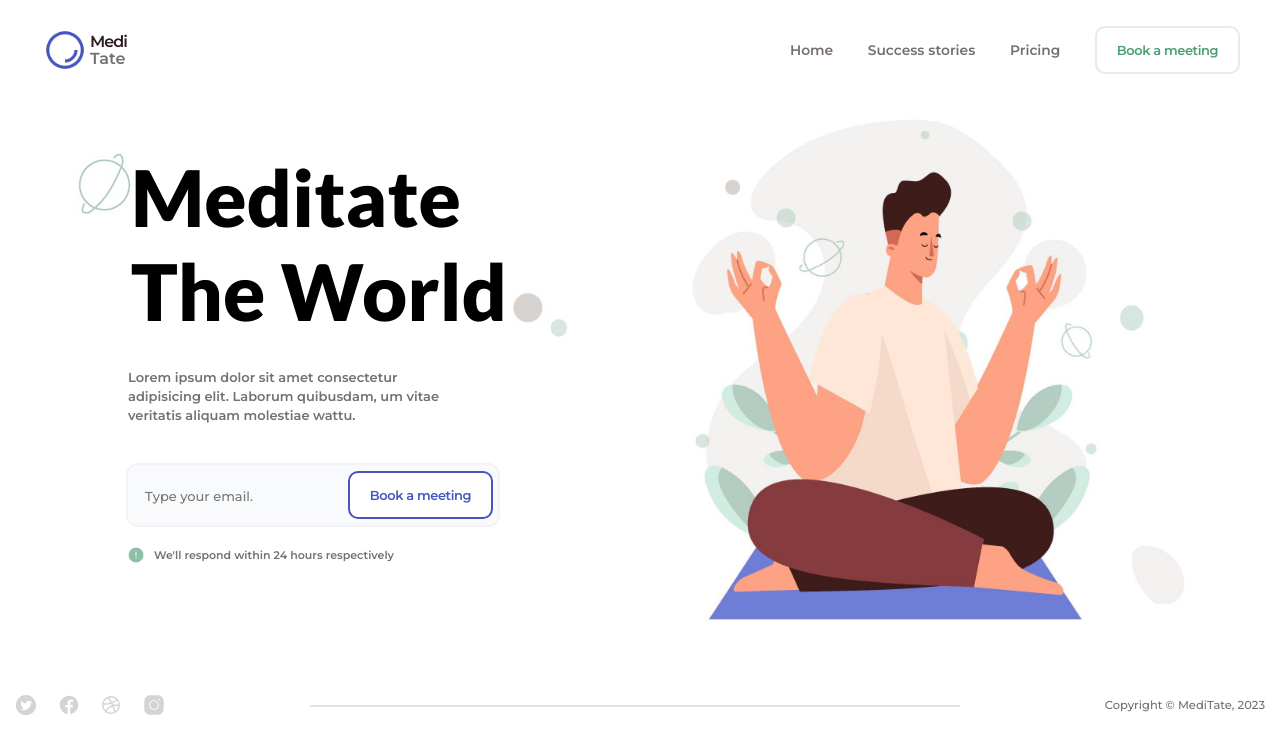
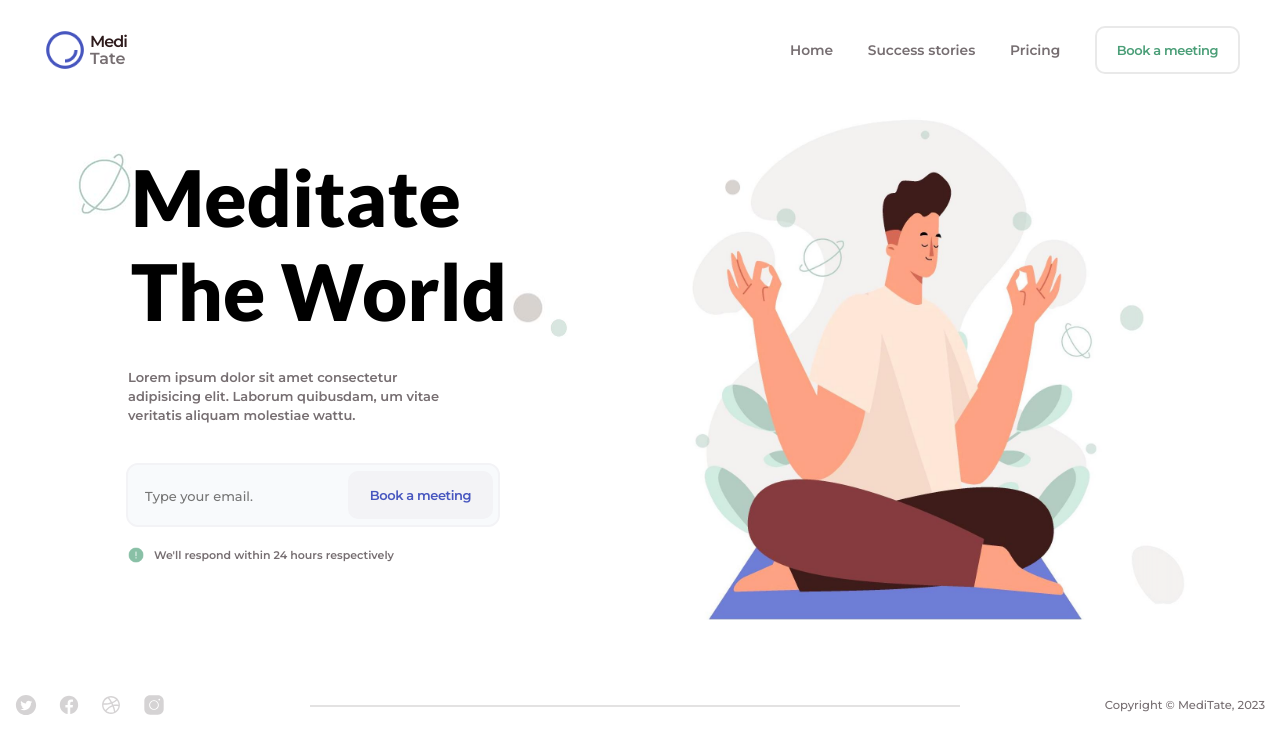
Before and after one commit to akinevans/meditate-the-world, a React (Create React App) app: page / in a window 1280 px wide. In both pictures the pointer is over the button 420 px from the left and 495 px from the top of the page. Shown: the top 754 px of the page. Built offline with nearby package versions, Linux system fonts and the light colour scheme.

Commit message:
Update btn-white hover effects

```diff
--- a/src/components/Button.css
+++ b/src/components/Button.css
@@ -40,8 +40,10 @@
 }
 
 .btn-blue:hover {
-  background-color: var(--bg-primary);
+  background-color: #f3f3f6;
   color: var(--bg-secondary);
+  border: 2px solid #f3f3f6;
+
   /* border: 2px solid var(--bg-secondary); */
   transition: background 0.2s ease-in-out, color 0.3s ease-in-out;
 }
```
